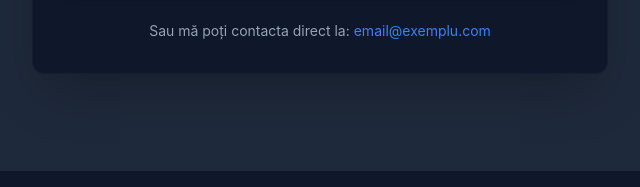
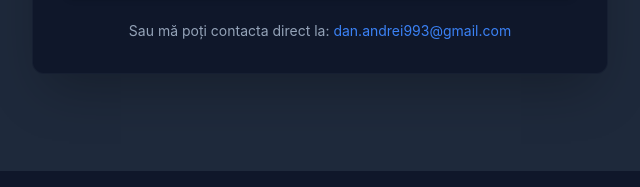
Before and after one commit to AndreiDan93/andreidan93.github.io, a plain HTML site: page index.html in a window 1280 px wide. Shown: the part 2954-3141 px from the top of the page, 320-960 px from the left. Drawn offline with nearby package versions, Linux system fonts and the light colour scheme; a small style sheet from the web is missing.

Commit message:
Update index.html

```diff
--- a/index.html
+++ b/index.html
@@ -269,7 +269,7 @@
                             Trimite Mesajul
                         </button>
                         <p class="text-center text-text-dark text-sm mt-4">
-                            Sau mă poți contacta direct la: <a href="mailto:dan.andrei993@gmail.com" class="text-primary hover:underline">email@exemplu.com</a>
+                            Sau mă poți contacta direct la: <a href="mailto:dan.andrei993@gmail.com" class="text-primary hover:underline">dan.andrei993@gmail.com</a>
                         </p>
                     </form>
                 </div>
```
